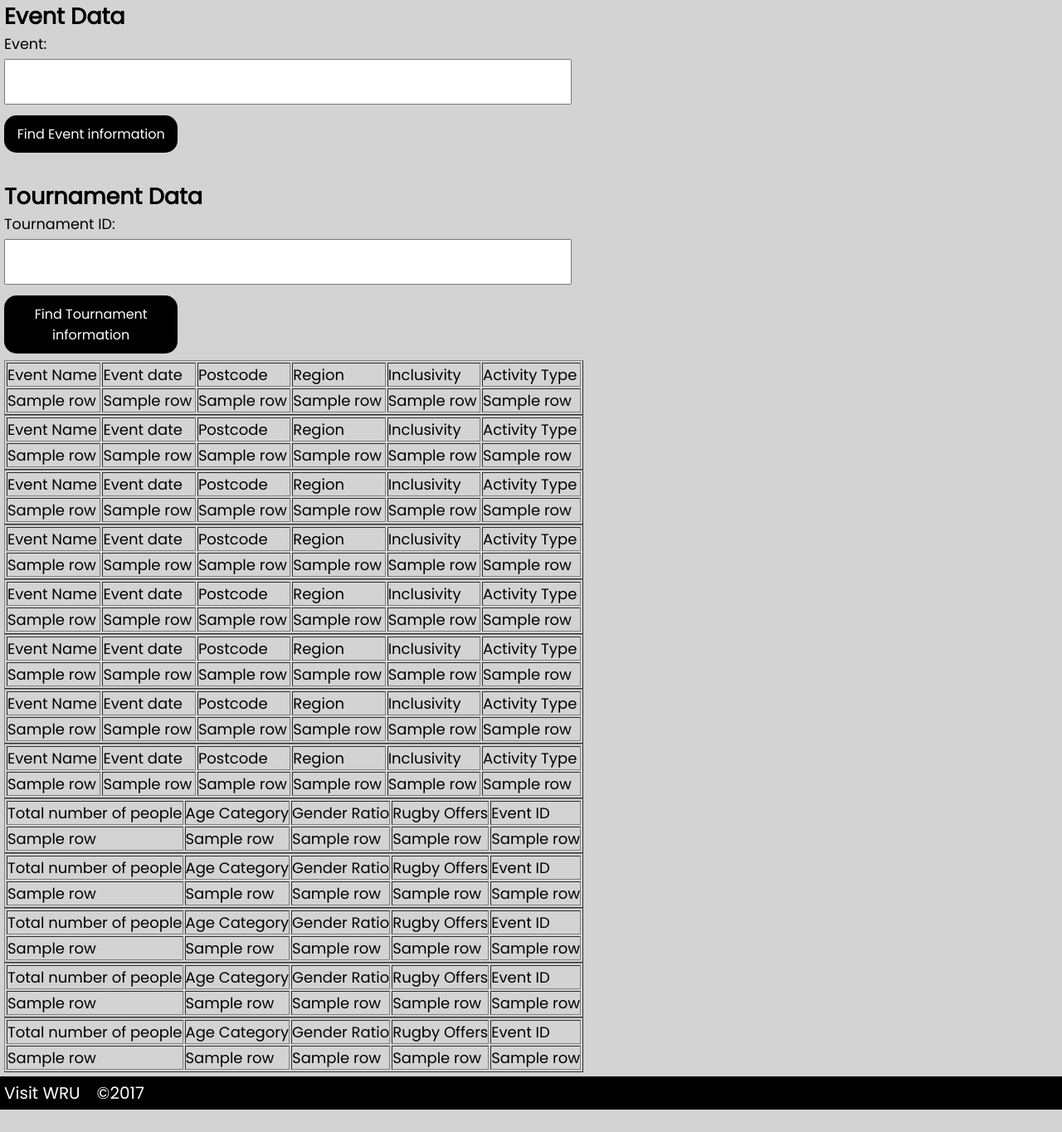
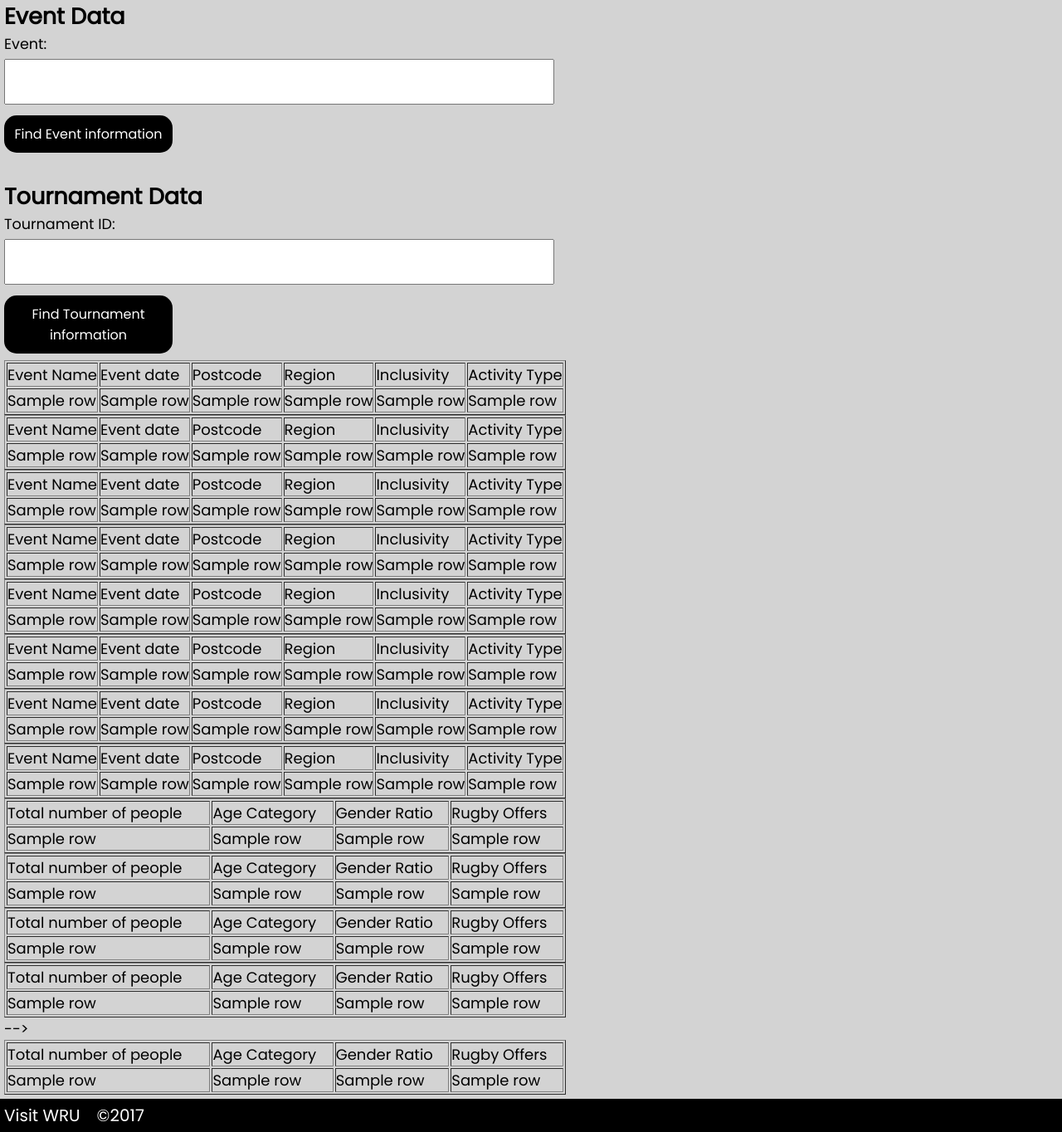
Before and after one commit to lukewarlow/WRU-ClientProject, a Flask app: template templates/admin/search.html in a window 1280 px wide. Shown: the part 122-1486 px from the top of the page at 83% size. Before the commit the page ends 1459 px from the top, so only its background shows below. Run offline with Flask 2, Linux system fonts and the light colour scheme; the template is opened without the code that fills it: most values are stand-ins (such as "Sample title", 1, 10 or a date in 2020).

Commit message:
Stopped showing event id in tournament to admin as they dont need to see it.

```diff
--- a/templates/admin/search.html
+++ b/templates/admin/search.html
@@ -216,7 +216,7 @@
    <td>Age Category</td>
    <td>Gender Ratio</td>
    <td>Rugby Offers</td>
-   <td>Event ID</td>
+   <!-- <td>Event ID</td> -->
 
 </thead>
 
@@ -226,7 +226,7 @@
      <td>{{row[2]}}</td>
      <td>{{row[3]}}</td>
      <td>{{row[4]}}</td>
-     <td>{{row[5]}}</td>
+     <!-- <td>Event ID</td> -->
 
    </tr>
 {% endfor %}
@@ -240,7 +240,7 @@
    <td>Age Category</td>
    <td>Gender Ratio</td>
    <td>Rugby Offers</td>
-   <td>Event ID</td>
+   <!-- <td>Event ID</td> -->
 
 </thead>
 
@@ -250,7 +250,7 @@
      <td>{{row[2]}}</td>
      <td>{{row[3]}}</td>
      <td>{{row[4]}}</td>
-     <td>{{row[5]}}</td>
+     <!-- <td>Event ID</td> -->
 
    </tr>
 {% endfor %}
@@ -264,7 +264,7 @@
    <td>Age Category</td>
    <td>Gender Ratio</td>
    <td>Rugby Offers</td>
-   <td>Event ID</td>
+   <!-- <td>Event ID</td> -->
 
 </thead>
 
@@ -274,7 +274,7 @@
      <td>{{row[2]}}</td>
      <td>{{row[3]}}</td>
      <td>{{row[4]}}</td>
-     <td>{{row[5]}}</td>
+     <!-- <td>Event ID</td> -->
 
    </tr>
 {% endfor %}
@@ -288,7 +288,7 @@
    <td>Age Category</td>
    <td>Gender Ratio</td>
    <td>Rugby Offers</td>
-   <td>Event ID</td>
+   <!-- <td>Event ID</td> -->
 
 </thead>
 
@@ -298,7 +298,7 @@
      <td>{{row[2]}}</td>
      <td>{{row[3]}}</td>
      <td>{{row[4]}}</td>
-     <td>{{row[5]}}</td>
+     <!-- <td>Event ID</td> -->
 
    </tr>
 {% endfor %}
@@ -312,7 +312,7 @@
    <td>Age Category</td>
    <td>Gender Ratio</td>
    <td>Rugby Offers</td>
-   <td>Event ID</td>
+   <!-- <!-- <td>Event ID</td> --> -->
 
 </thead>
 
@@ -322,7 +322,7 @@
      <td>{{row[2]}}</td>
      <td>{{row[3]}}</td>
      <td>{{row[4]}}</td>
-     <td>{{row[5]}}</td>
+     <!-- <td>Event ID</td> -->
 
    </tr>
 {% endfor %}
```
